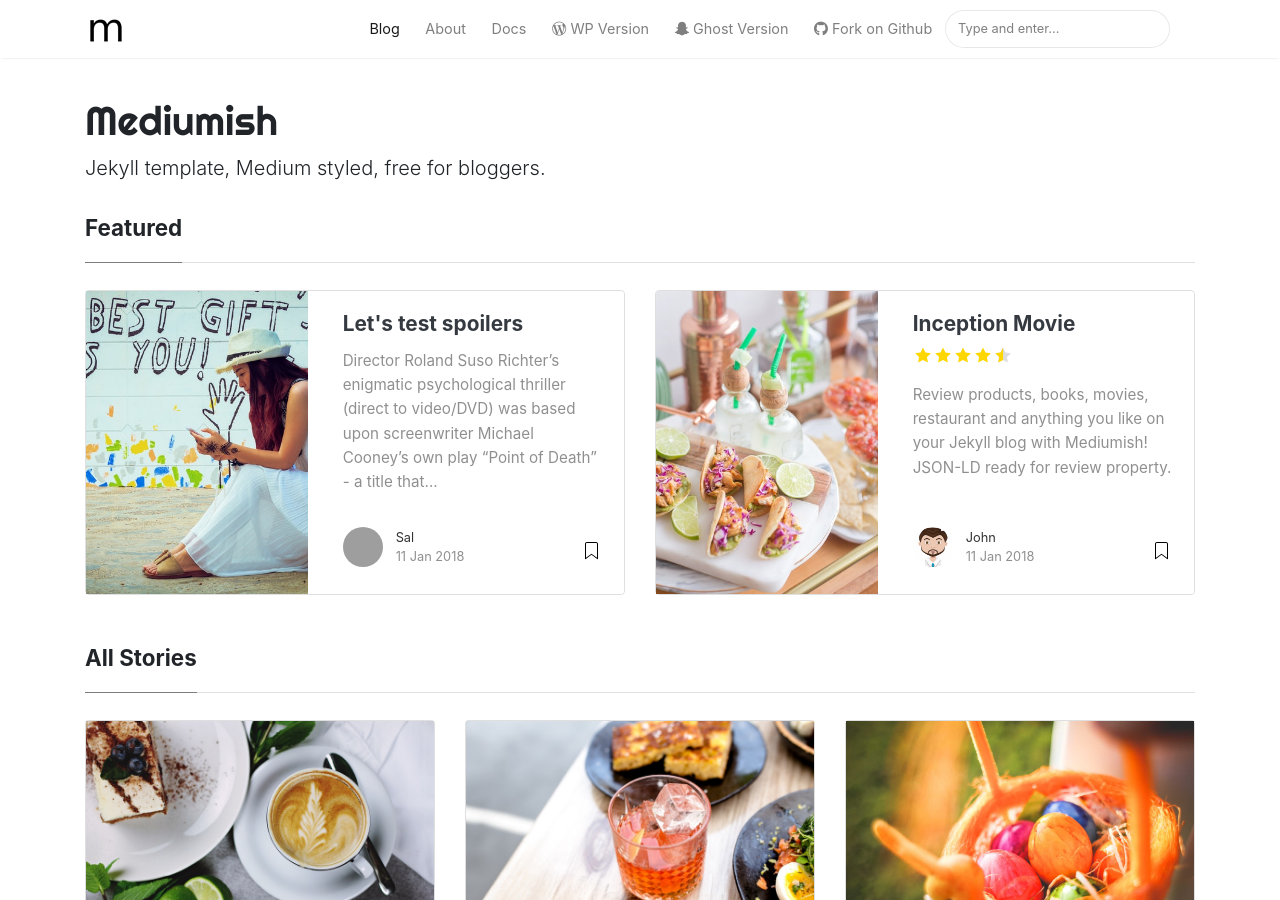
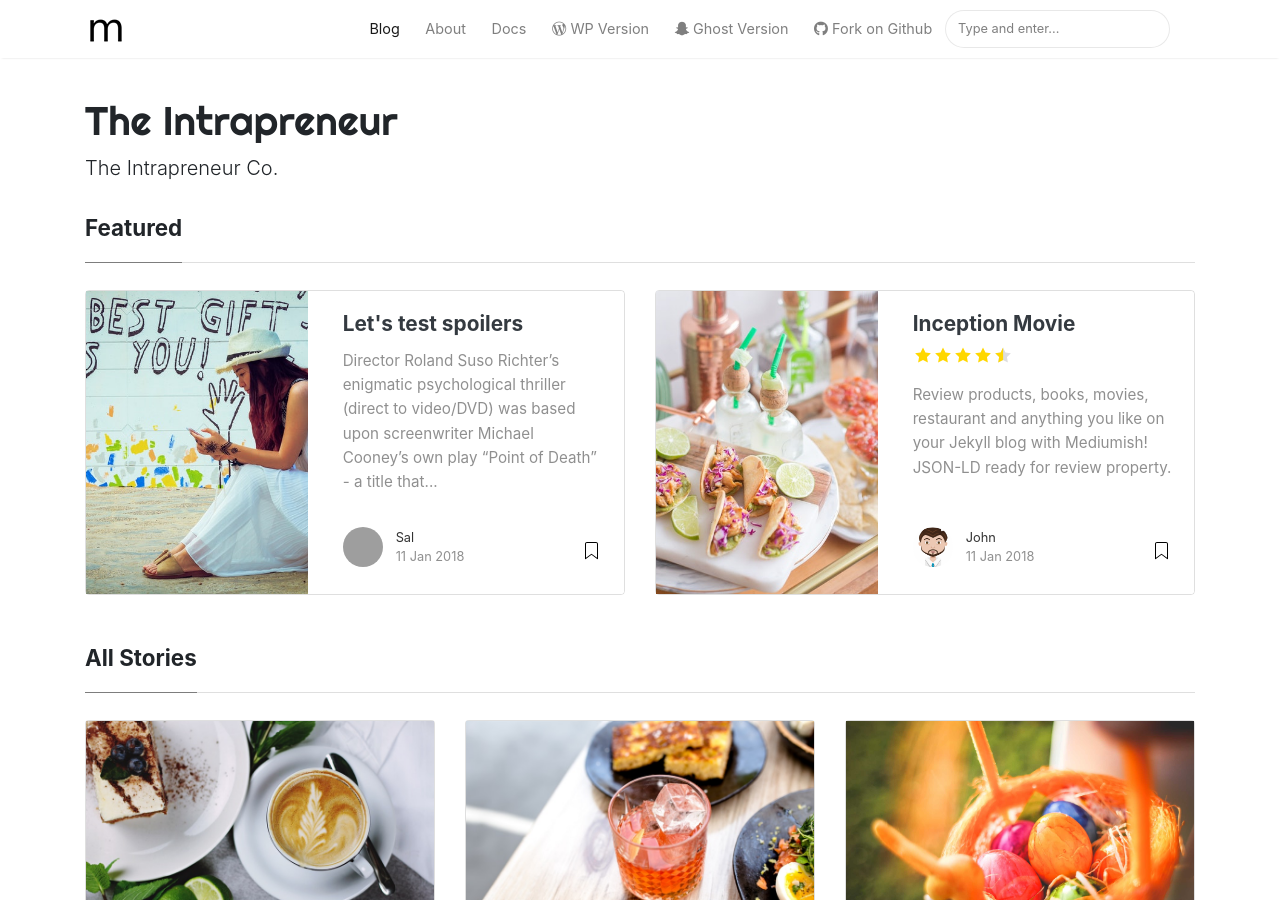
Before and after one commit to TheIntrapreneur/theintrapreneur.github.io, a Jekyll site: the page built from index.html, in a window 1280 px wide and 900 px high. Built offline with Jekyll 4.4.1, drawn with Linux system fonts in a browser that asks for light colours; nearby versions of some CDN libraries; the list of posts is cut into pages by our own code; some of the changed text lies outside the part shown; grey boxes are pictures that could not be loaded.

Commit message:
Fix for base url

```diff
--- a/_config.yml
+++ b/_config.yml
@@ -1,10 +1,10 @@
 # Site
-name: "Mediumish"
-title: "Mediumish"
-description: "Jekyll template, Medium styled, free for bloggers."
+name: "The Intrapreneur"
+title: "The Intrapreneur"
+description: "The Intrapreneur Co."
 logo: 'assets/images/logo.png'
 favicon: 'assets/images/logo.png'
-baseurl: /mediumish-theme-jekyll
+baseurl: /
 google_analytics: 'UA-46278016-1'
 disqus: 'demowebsite'
 mailchimp-list: 'https://wowthemes.us11.list-manage.com/subscribe/post?u=8aeb20a530e124561927d3bd8&amp;id=8c3d2d214b'
@@ -67,6 +67,6 @@
 adsense-data-ad-slot: "1363087678"
 
 # Lazy Images ("enabled" or "disabled")
-lazyimages: "disabled"
+lazyimages: "enabled"
 
-exclude: [changelog.md, LICENSE.txt, README.md, Gemfile, Gemfile.lock]
+exclude: [changelog.md, LICENSE, README.md, Gemfile, Gemfile.lock]
```
